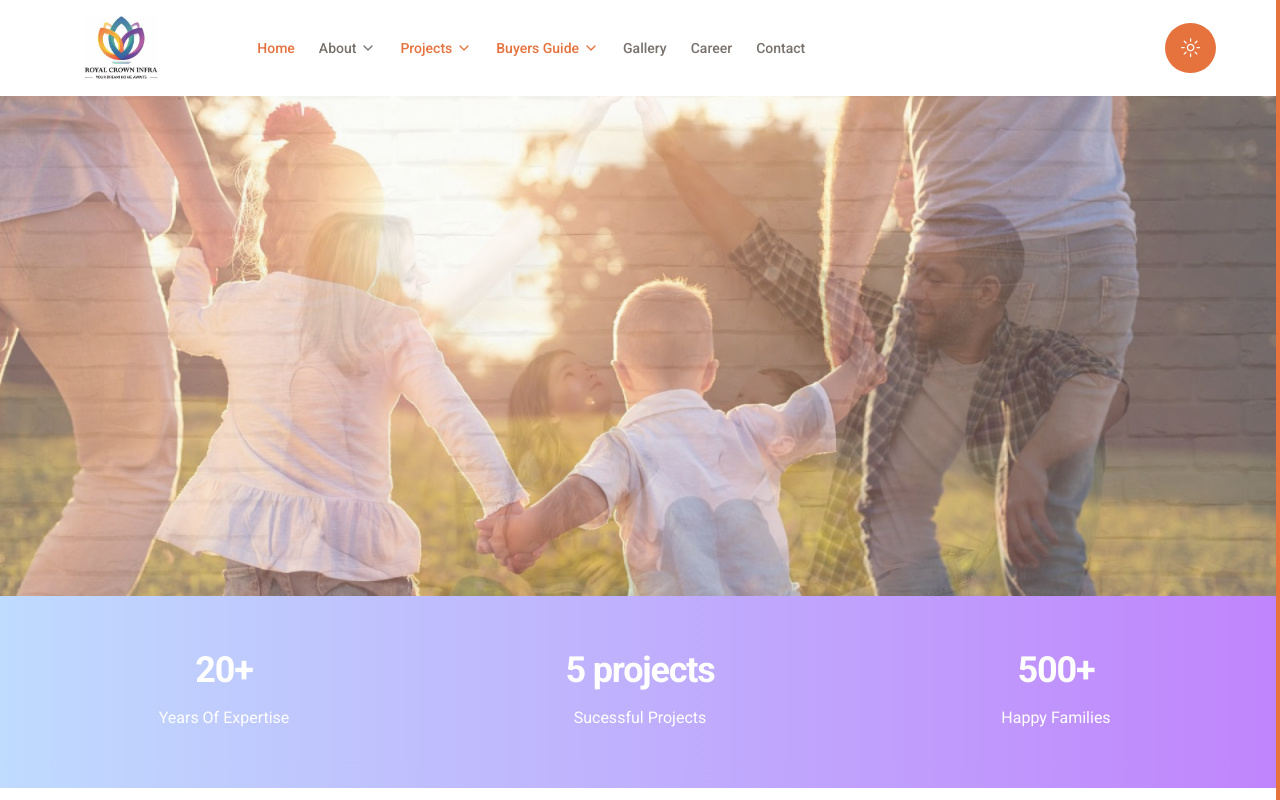
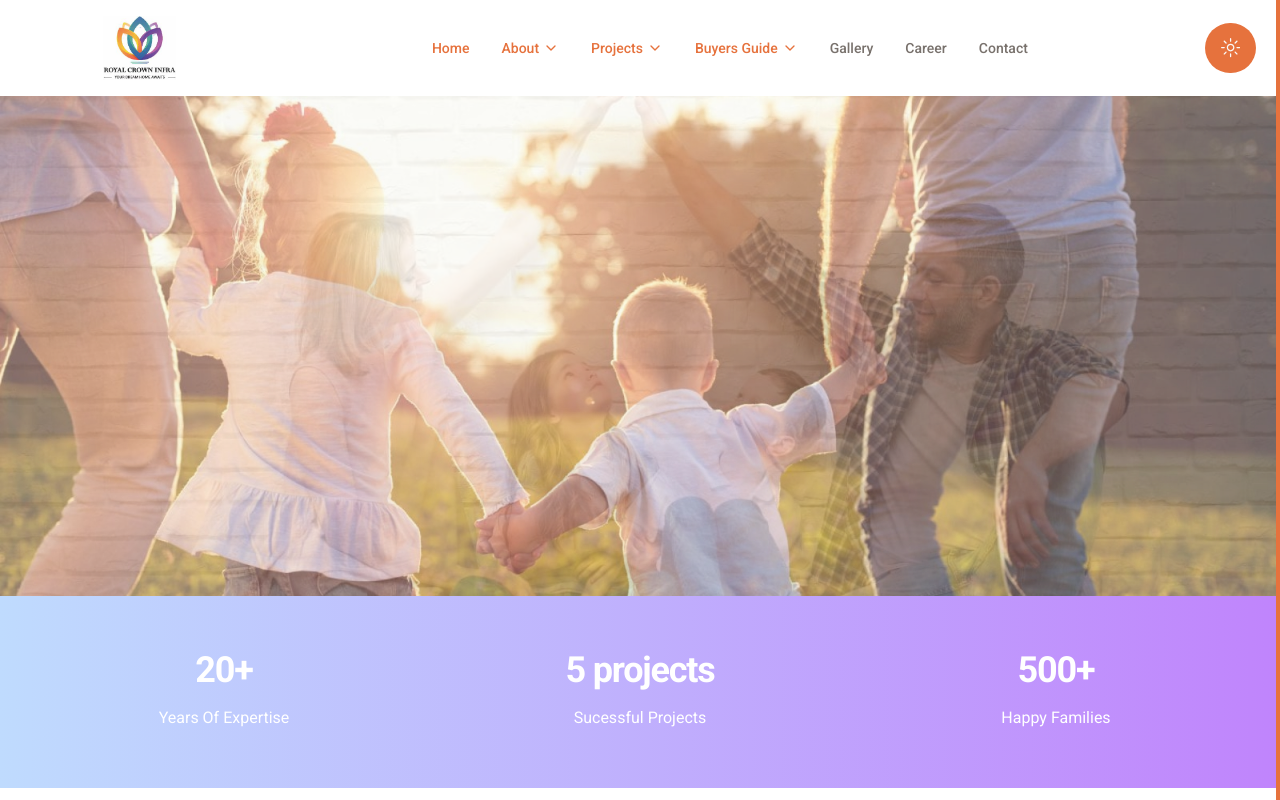
Before and after one commit to royalcrowninfra/royal, a Next.js app: page / in a window 1280 px wide. Shown: the top 800 px of the page. Built offline with nearby package versions, Linux system fonts and the light colour scheme.

Commit message:
new code

```diff
--- a/components/Header.jsx
+++ b/components/Header.jsx
@@ -1,16 +1,171 @@
 "use client";
+import React, { useState, useEffect } from "react";
+import Link from "next/link";
+import { usePathname } from "next/navigation";
+import { Menu, X, ChevronDown, ChevronRight } from "lucide-react";
+import { motion, AnimatePresence } from "framer-motion";
 import Logo from "./Logo";
-import Nav from "./Nav";
-import Mobilenavigation from "./Mobilenavigation";
 import ThemeToggler from "./ThemeToggler";
-import React, { useEffect, useState } from "react";
-import { usePathname } from "next/navigation";
-import Link from "next/link";
-import { motion } from "framer-motion";
+
+const links = [
+  { path: "/", name: "Home" },
+  {
+    path: "/",
+    name: "About",
+    dropdown: [
+      { path: "/about", name: "Our Team" },
+      { path: "/about/aboutTheGroup", name: "About The Group" },
+      { path: "/about/visionAndMission", name: "Vision And Mission" },
+      { path: "/about/philosophy", name: "Philosophy" },
+      { path: "/about/values", name: "Values" },
+    ],
+  },
+  {
+    path: "/",
+    name: "Projects",
+    dropdown: [
+      { path: "/projects/ongoingProjects", name: "Ongoing Projects" },
+      { path: "/projects/completedProjects", name: "Completed Projects" },
+    ],
+  },
+  {
+    path: "/",
+    name: "Buyers Guide",
+    dropdown: [
+      { path: "/buyersGuide/panvelDevelopment", name: "Panvel Development" },
+      { path: "/buyersGuide/homeLoans", name: "Home Loans" },
+      { path: "/buyersGuide/gst", name: "GST" },
+      { path: "/buyersGuide/stampDuty&Reg", name: "Stamp Duty & Reg" },
+      { path: "/buyersGuide/legal&TaxBenefits", name: "Legal & Tax Benefits" },
+      { path: "/buyersGuide/nriGuide", name: "NRI Guide" },
+      { path: "/buyersGuide/pmay", name: "PMAY" },
+      { path: "/buyersGuide/emiCalculator", name: "EMI Calculator" },
+    ],
+  },
+  { path: "/gallery", name: "Gallery" },
+  { path: "/career", name: "Career" },
+  { path: "/contact", name: "Contact" },
+];
+
+const NavLink = ({ href, children, isActive, hasDropdown, onClick, isMobile }) => (
+  <Link href={href} onClick={onClick}>
+    <motion.span
+      className={`text-sm font-medium transition-colors hover:text-primary ${
+        isActive ? "text-primary" : "text-muted-foreground"
+      } ${hasDropdown ? "flex items-center justify-between" : ""} ${
+        isMobile ? "py-2 px-4 w-full" : ""
+      }`}
+      whileHover={{ scale: 1.05 }}
+      whileTap={{ scale: 0.95 }}
+    >
+      {children}
+      {hasDropdown && (isMobile ? <ChevronRight className="h-4 w-4" /> : <ChevronDown className="ml-1 h-4 w-4" />)}
+    </motion.span>
+  </Link>
+);
+
+const DropdownMenu = ({ items, isOpen, onClose, isMobile }) => (
+  <AnimatePresence>
+    {isOpen && (
+      <motion.div
+        initial={{ opacity: 0, y: isMobile ? 0 : -10 }}
+        animate={{ opacity: 1, y: 0 }}
+        exit={{ opacity: 0, y: isMobile ? 0 : -10 }}
+        transition={{ duration: 0.2 }}
+        className={`${
+          isMobile ? "w-full" : "absolute left-0 mt-2 w-48"
+        } bg-background rounded-md shadow-xl z-20`}
+      >
+        {items.map((item) => (
+          <Link
+            key={item.path}
+            href={item.path}
+            className={`block px-4 py-2 text-sm text-foreground hover:bg-accent ${
+              isMobile ? "border-b border-gray-200 last:border-b-0" : ""
+            }`}
+            onClick={onClose}
+          >
+            {item.name}
+          </Link>
+        ))}
+      </motion.div>
+    )}
+  </AnimatePresence>
+);
+
+const NavItem = ({ item, isActive, isMobile, onClose }) => {
+  const [isOpen, setIsOpen] = useState(false);
+
+  const handleMouseEnter = () => !isMobile && setIsOpen(true);
+  const handleMouseLeave = () => !isMobile && setIsOpen(false);
+  const handleClick = () => {
+    if (isMobile) {
+      setIsOpen(!isOpen);
+    } else if (!item.dropdown) {
+      onClose();
+    }
+  };
+
+  return (
+    <div
+      className={`relative ${isMobile ? "w-full" : ""}`}
+      onMouseEnter={handleMouseEnter}
+      onMouseLeave={handleMouseLeave}
+    >
+      <NavLink
+        href={item.path}
+        isActive={isActive}
+        hasDropdown={!!item.dropdown}
+        onClick={handleClick}
+        isMobile={isMobile}
+      >
+        {item.name}
+      </NavLink>
+      {item.dropdown && (
+        <DropdownMenu
+          items={item.dropdown}
+          isOpen={isOpen}
+          onClose={() => {
+            setIsOpen(false);
+            onClose();
+          }}
+          isMobile={isMobile}
+        />
+      )}
+    </div>
+  );
+};
+
+const MobileMenu = ({ isOpen, links, pathname, onClose }) => (
+  <AnimatePresence>
+    {isOpen && (
+      <motion.div
+        initial={{ opacity: 0, height: 0 }}
+        animate={{ opacity: 1, height: "auto" }}
+        exit={{ opacity: 0, height: 0 }}
+        transition={{ duration: 0.3 }}
+        className="xl:hidden fixed inset-x-0 top-24 bg-background shadow-lg"
+      >
+        <div className="px-4 py-2 space-y-2 max-h-[calc(100vh-6rem)] overflow-y-auto">
+          {links.map((item) => (
+            <NavItem
+              key={item.path}
+              item={item}
+              isActive={pathname.startsWith(item.path)}
+              isMobile={true}
+              onClose={onClose}
+            />
+          ))}
+        </div>
+      </motion.div>
+    )}
+  </AnimatePresence>
+);
 
 const Header = () => {
   const [isMounted, setIsMounted] = useState(false);
   const [header, setHeader] = useState(false);
+  const [isOpen, setIsOpen] = useState(false);
   const pathname = usePathname();
 
   useEffect(() => {
@@ -18,41 +173,73 @@ const Header = () => {
     const handleScroll = () => {
       setHeader(window.scrollY > 50);
     };
+    const handleResize = () => setIsOpen(false);
 
-    // Add scroll event listener
     window.addEventListener("scroll", handleScroll);
+    window.addEventListener("resize", handleResize);
 
-    // Clean up the event listener
-    return () => window.removeEventListener("scroll", handleScroll);
+    return () => {
+      window.removeEventListener("scroll", handleScroll);
+      window.removeEventListener("resize", handleResize);
+    };
   }, []);
 
   if (isMounted === false) return null;
 
   return (
     <header
-      className={`px-6 w-full flex justify-between items-center sticky top-0 z-30 transition-all  ${
+      className={`sticky top-0 z-50 w-full transition-all ${
         header
           ? "bg-gradient-to-r from-white-100 to-white-200 shadow-lg dark:bg-accent"
-          : "dark:bg-transparent"
-      } ${pathname === "/" && "bg-[#fff]"}`}
+          : "bg-background/95 backdrop-blur supports-[backdrop-filter]:bg-background/60 dark:bg-white"
+      } ${pathname === "/" && "bg-white"}`}
     >
-      <Link href='/' className='flex items-center space-x-2'>
+      <nav className="container mx-auto px-6 bg-white">
+        <div className="flex items-center justify-between h-24">
+          {/* Logo Section */}
+          <Link href="/" className="flex items-center space-x-2">
             <motion.div
               initial={{ opacity: 0, scale: 0.5 }}
               animate={{ opacity: 1, scale: 1 }}
               transition={{ duration: 0.5 }}
             >
-          <Logo className='h-full w-full' />
+              <Logo className="h-16 w-full" />
             </motion.div>
           </Link>
 
-      <div className='h-24 py-6 flex items-center justify-between w-full max-w-screen-xl px-6'>
-        <Nav
-          containerStyles='hidden xl:flex gap-x-8 items-center flex-grow justify-center'
-          linkStyles='relative hover:text-primary transition-all'
-          underlineStyles='absolute left-0 top-full h-[2px] bg-primary w-full'
+          {/* Navigation Links - Hidden on mobile, visible on larger screens */}
+          <div className="hidden xl:flex items-center space-x-8 flex-grow justify-center">
+            {links.map((item) => (
+              <NavItem
+                key={item.path}
+                item={item}
+                isActive={pathname.startsWith(item.path)}
+                onClose={() => {}}
               />
+            ))}
           </div>
+
+          {/* Theme Toggler and Mobile Menu Button */}
+          <div className="flex items-center space-x-4">
+            <ThemeToggler />
+            <button
+              className="xl:hidden"
+              onClick={() => setIsOpen(!isOpen)}
+              aria-label="Toggle Menu"
+            >
+              {isOpen ? <X className="h-6 w-6" /> : <Menu className="h-6 w-6" />}
+            </button>
+          </div>
+        </div>
+      </nav>
+
+      {/* Mobile Menu */}
+      <MobileMenu
+        isOpen={isOpen}
+        links={links}
+        pathname={pathname}
+        onClose={() => setIsOpen(false)}
+      />
     </header>
   );
 };
--- a/components/Nav.jsx
+++ b/components/Nav.jsx
@@ -1,252 +1,222 @@
-import React, { useState, useEffect } from "react";
-import Link from "next/link";
-import { usePathname } from "next/navigation";
-import { Menu, X, ChevronDown, ChevronRight } from "lucide-react";
-import { motion, AnimatePresence } from "framer-motion";
-import Logo from "./Logo";
-import ThemeToggler from "./ThemeToggler";
+// import React, { useState, useEffect } from "react";
+// import Link from "next/link";
+// import { usePathname } from "next/navigation";
+// import { Menu, X, ChevronDown, ChevronRight } from "lucide-react";
+// import { motion, AnimatePresence } from "framer-motion";
+// import Logo from "./Logo";
+// import ThemeToggler from "./ThemeToggler";
 
-const links = [
-  { path: "/", name: "Home" },
-  {
-    path: "/about",
-    name: "About",
-    navigate: false,
-    dropdown: [
-      { path: "/about", name: "Our Team" },
-      { path: "/about/aboutTheGroup", name: "About The Group" },
-      { path: "/about/visionAndMission", name: "Vision And Mission" },
-      { path: "/about/philosophy", name: "Philosophy" },
-      { path: "/about/values", name: "Values" },
-    ],
-  },
-  {
-    path: "/",
-    name: "Projects",
-    navigate: false,
-    dropdown: [
-      { path: "/projects/ongoingProjects", name: "Ongoing Projects" },
-      { path: "/projects/completedProjects", name: "Completed Projects" },
-    ],
-  },
-  {
-    path: "/",
-    name: "Buyers Guide",
-    navigate: false,
-    dropdown: [
-      { path: "/buyersGuide/panvelDevelopment", name: "Panvel Development" },
-      { path: "/buyersGuide/homeLoans", name: "Home Loans" },
-      { path: "/buyersGuide/gst", name: "GST" },
-      { path: "/buyersGuide/stampDuty&Reg", name: "Stamp Duty & Reg" },
-      { path: "/buyersGuide/legal&TaxBenefits", name: "Legal & Tax Benefits" },
-      { path: "/buyersGuide/nriGuide", name: "NRI Guide" },
-      { path: "/buyersGuide/pmay", name: "PMAY" },
-      { path: "/buyersGuide/emiCalculator", name: "EMI Calculator" },
-    ],
-  },
-  { path: "/gallery", navigate: true, name: "Gallery" },
-  { path: "/career", navigate: true, name: "Career" },
-  { path: "/contact", navigate: true, name: "Contact" },
-];
+// const links = [
+//   { path: "/", name: "Home" },
+//   {
+//     path: "/about",
+//     name: "About",
+//     dropdown: [
+//       { path: "/about", name: "Our Team" },
+//       { path: "/about/aboutTheGroup", name: "About The Group" },
+//       { path: "/about/visionAndMission", name: "Vision And Mission" },
+//       { path: "/about/philosophy", name: "Philosophy" },
+//       { path: "/about/values", name: "Values" },
+//     ],
+//   },
+//   {
+//     path: "/",
+//     name: "Projects",
+//     dropdown: [
+//       { path: "/projects/ongoingProjects", name: "Ongoing Projects" },
+//       { path: "/projects/completedProjects", name: "Completed Projects" },
+//     ],
+//   },
+//   {
+//     path: "/",
+//     name: "Buyers Guide",
+//     dropdown: [
+//       { path: "/buyersGuide/panvelDevelopment", name: "Panvel Development" },
+//       { path: "/buyersGuide/homeLoans", name: "Home Loans" },
+//       { path: "/buyersGuide/gst", name: "GST" },
+//       { path: "/buyersGuide/stampDuty&Reg", name: "Stamp Duty & Reg" },
+//       { path: "/buyersGuide/legal&TaxBenefits", name: "Legal & Tax Benefits" },
+//       { path: "/buyersGuide/nriGuide", name: "NRI Guide" },
+//       { path: "/buyersGuide/pmay", name: "PMAY" },
+//       { path: "/buyersGuide/emiCalculator", name: "EMI Calculator" },
+//     ],
+//   },
+//   { path: "/gallery", name: "Gallery" },
+//   { path: "/career", name: "Career" },
+//   { path: "/contact", name: "Contact" },
+// ];
 
-const NavLink = ({
-  href,
-  children,
-  isActive,
-  hasDropdown,
-  onClick,
-  isMobile,
-  navigate,
-}) =>
-  navigate ? (
-    <Link href={href} onClick={onClick}>
-      <motion.span
-        className={`text-sm font-medium transition-colors hover:text-primary ${
-          isActive ? "text-primary" : "text-muted-foreground"
-        } ${hasDropdown ? "flex items-center justify-between" : ""} ${
-          isMobile ? "py-2 px-4 w-full" : ""
-        }`}
-        whileHover={{ scale: 1.05 }}
-        whileTap={{ scale: 0.95 }}
-      >
-        {children}
-        {hasDropdown &&
-          (isMobile ? (
-            <ChevronRight className='h-4 w-4' />
-          ) : (
-            <ChevronDown className='ml-1 h-4 w-4' />
-          ))}
-      </motion.span>
-    </Link>
-  ) : (
-    <motion.span
-      className={`cursor-pointer text-sm font-medium transition-colors hover:text-primary ${
-        isActive ? "text-primary" : "text-muted-foreground"
-      } ${hasDropdown ? "flex items-center justify-between" : ""} ${
-        isMobile ? "py-2 px-4 w-full" : ""
-      }`}
-      whileHover={{ scale: 1.05 }}
-      whileTap={{ scale: 0.95 }}
-    >
-      {children}
-      {hasDropdown &&
-        (isMobile ? (
-          <ChevronRight className='h-4 w-4' />
-        ) : (
-          <ChevronDown className='ml-1 h-4 w-4' />
-        ))}
-    </motion.span>
-  );
+// const NavLink = ({ href, children, isActive, hasDropdown, onClick, isMobile }) => (
+//   <Link href={href} onClick={onClick}>
+//     <motion.span
+//       className={`text-sm font-medium transition-colors hover:text-primary ${
+//         isActive ? "text-primary" : "text-muted-foreground"
+//       } ${hasDropdown ? "flex items-center justify-between" : ""} ${
+//         isMobile ? "py-2 px-4 w-full" : ""
+//       }`}
+//       whileHover={{ scale: 1.05 }}
+//       whileTap={{ scale: 0.95 }}
+//     >
+//       {children}
+//       {hasDropdown && (isMobile ? <ChevronRight className="h-4 w-4" /> : <ChevronDown className="ml-1 h-4 w-4" />)}
+//     </motion.span>
+//   </Link>
+// );
 
-const DropdownMenu = ({ items, isOpen, onClose, isMobile }) => (
-  <AnimatePresence>
-    {isOpen && (
-      <motion.div
-        initial={{ opacity: 0, y: isMobile ? 0 : -10 }}
-        animate={{ opacity: 1, y: 0 }}
-        exit={{ opacity: 0, y: isMobile ? 0 : -10 }}
-        transition={{ duration: 0.2 }}
-        className={`${
-          isMobile ? "w-full" : "absolute left-0 mt-2 w-48"
-        } bg-background rounded-md shadow-xl z-20`}
-      >
-        {items.map((item) => (
-          <Link
-            key={item.path}
-            href={item.path}
-            className={`block px-4 py-2 text-sm text-foreground hover:bg-accent ${
-              isMobile ? "border-b border-gray-200 last:border-b-0" : ""
-            }`}
-            onClick={onClose}
-          >
-            {item.name}
-          </Link>
-        ))}
-      </motion.div>
-    )}
-  </AnimatePresence>
-);
+// const DropdownMenu = ({ items, isOpen, onClose, isMobile }) => (
+//   <AnimatePresence>
+//     {isOpen && (
+//       <motion.div
+//         initial={{ opacity: 0, y: isMobile ? 0 : -10 }}
+//         animate={{ opacity: 1, y: 0 }}
+//         exit={{ opacity: 0, y: isMobile ? 0 : -10 }}
+//         transition={{ duration: 0.2 }}
+//         className={`${
+//           isMobile ? "w-full" : "absolute left-0 mt-2 w-48"
+//         } bg-background rounded-md shadow-xl z-20`}
+//       >
+//         {items.map((item) => (
+//           <Link
+//             key={item.path}
+//             href={item.path}
+//             className={`block px-4 py-2 text-sm text-foreground hover:bg-accent ${
+//               isMobile ? "border-b border-gray-200 last:border-b-0" : ""
+//             }`}
+//             onClick={onClose}
+//           >
+//             {item.name}
+//           </Link>
+//         ))}
+//       </motion.div>
+//     )}
+//   </AnimatePresence>
+// );
 
-const NavItem = ({ item, isActive, isMobile, onClose }) => {
-  const [isOpen, setIsOpen] = useState(false);
+// const NavItem = ({ item, isActive, isMobile, onClose }) => {
+//   const [isOpen, setIsOpen] = useState(false);
 
-  const handleMouseEnter = () => !isMobile && setIsOpen(true);
-  const handleMouseLeave = () => !isMobile && setIsOpen(false);
-  const handleClick = () => {
-    if (isMobile) {
-      setIsOpen(!isOpen);
-    } else if (!item.dropdown) {
-      onClose();
-    }
-  };
+//   const handleMouseEnter = () => !isMobile && setIsOpen(true);
+//   const handleMouseLeave = () => !isMobile && setIsOpen(false);
+//   const handleClick = () => {
+//     if (isMobile) {
+//       setIsOpen(!isOpen);
+//     } else if (!item.dropdown) {
+//       onClose();
+//     }
+//   };
 
-  return (
-    <div
-      className={`relative ${isMobile ? "w-full" : ""}`}
-      onMouseEnter={handleMouseEnter}
-      onMouseLeave={handleMouseLeave}
-    >
-      <NavLink
-        href={item.path}
-        isActive={isActive}
-        hasDropdown={!!item.dropdown}
-        onClick={handleClick}
-        isMobile={isMobile}
-        navigate={item.navigate}
-      >
-        {item.name}
-      </NavLink>
-      {item.dropdown && (
-        <DropdownMenu
-          items={item.dropdown}
-          isOpen={isOpen}
-          onClose={() => {
-            setIsOpen(false);
-            onClose();
-          }}
-          isMobile={isMobile}
-        />
-      )}
-    </div>
-  );
-};
+//   return (
+//     <div
+//       className={`relative ${isMobile ? "w-full" : ""}`}
+//       onMouseEnter={handleMouseEnter}
+//       onMouseLeave={handleMouseLeave}
+//     >
+//       <NavLink
+//         href={item.path}
+//         isActive={isActive}
+//         hasDropdown={!!item.dropdown}
+//         onClick={handleClick}
+//         isMobile={isMobile}
+//       >
+//         {item.name}
+//       </NavLink>
+//       {item.dropdown && (
+//         <DropdownMenu
+//           items={item.dropdown}
+//           isOpen={isOpen}
+//           onClose={() => {
+//             setIsOpen(false);
+//             onClose();
+//           }}
+//           isMobile={isMobile}
+//         />
+//       )}
+//     </div>
+//   );
+// };
 
-const MobileMenu = ({ isOpen, links, pathname, onClose }) => (
-  <AnimatePresence>
-    {isOpen && (
-      <motion.div
-        initial={{ opacity: 0, height: 0 }}
-        animate={{ opacity: 1, height: "auto" }}
-        exit={{ opacity: 0, height: 0 }}
-        transition={{ duration: 0.3 }}
-        className='md:hidden fixed inset-x-0 top-16 bg-background shadow-lg'
-      >
-        <div className='px-4 py-2 space-y-2 max-h-[calc(100vh-4rem)] overflow-y-auto'>
-          {links.map((item) => (
-            <NavItem
-              key={item.path}
-              item={item}
-              isActive={pathname.startsWith(item.path)}
-              isMobile={true}
-              onClose={onClose}
-            />
-          ))}
-        </div>
-      </motion.div>
-    )}
-  </AnimatePresence>
-);
+// const MobileMenu = ({ isOpen, links, pathname, onClose }) => (
+//   <AnimatePresence>
+//     {isOpen && (
+//       <motion.div
+//         initial={{ opacity: 0, height: 0 }}
+//         animate={{ opacity: 1, height: "auto" }}
+//         exit={{ opacity: 0, height: 0 }}
+//         transition={{ duration: 0.3 }}
+//         className="md:hidden fixed inset-x-0 top-16 bg-background shadow-lg"
+//       >
+//         <div className="px-4 py-2 space-y-2 max-h-[calc(100vh-4rem)] overflow-y-auto">
+//           {links.map((item) => (
+//             <NavItem
+//               key={item.path}
+//               item={item}
+//               isActive={pathname.startsWith(item.path)}
+//               isMobile={true}
+//               onClose={onClose}
+//             />
+//           ))}
+//         </div>
+//       </motion.div>
+//     )}
+//   </AnimatePresence>
+// );
 
-const Navbar = () => {
-  const pathname = usePathname();
-  const [isOpen, setIsOpen] = useState(false);
+// const Navbar = () => {
+//   const pathname = usePathname();
+//   const [isOpen, setIsOpen] = useState(false);
 
-  useEffect(() => {
-    const handleResize = () => setIsOpen(false);
-    window.addEventListener("resize", handleResize);
-    return () => window.removeEventListener("resize", handleResize);
-  }, []);
+//   useEffect(() => {
+//     const handleResize = () => setIsOpen(false);
+//     window.addEventListener("resize", handleResize);
+//     return () => window.removeEventListener("resize", handleResize);
+//   }, []);
 
-  return (
-    <header className='sticky top-0 z-50 w-full bg-background/95 backdrop-blur supports-[backdrop-filter]:bg-background/60'>
-      <nav className='container mx-auto px-4'>
-        <div className='flex items-center justify-between h-16'>
-          <div className='hidden md:flex items-center space-x-6'>
-            {links.map((item) => (
-              <NavItem
-                key={item.path}
-                item={item}
-                isActive={pathname.startsWith(item.path)}
-                onClose={() => {}}
-              />
-            ))}
-          </div>
+//   return (
+//     <header className="sticky top-0 z-50 w-full bg-background/95 backdrop-blur supports-[backdrop-filter]:bg-background/60">
+//       <nav className="container mx-auto px-4">
+//         <div className="flex items-center justify-between h-16">
+//           <Link href="/" className="flex items-center space-x-2">
+//             <motion.div
+//               initial={{ opacity: 0, scale: 0.5 }}
+//               animate={{ opacity: 1, scale: 1 }}
+//               transition={{ duration: 0.5 }}
+//             >
+//               <Logo className="h-10 w-auto" />
+//             </motion.div>
+//           </Link>
 
-          <div className='flex items-center space-x-4'>
-            <button
-              className='md:hidden'
-              onClick={() => setIsOpen(!isOpen)}
-              aria-label='Toggle Menu'
-            >
-              {isOpen ? (
-                <X className='h-6 w-6' />
-              ) : (
-                <Menu className='h-6 w-6' />
-              )}
-            </button>
-            <ThemeToggler />
-          </div>
-        </div>
-      </nav>
+//           <div className="hidden md:flex items-center space-x-6">
+//             {links.map((item) => (
+//               <NavItem
+//                 key={item.path}
+//                 item={item}
+//                 isActive={pathname.startsWith(item.path)}
+//                 onClose={() => {}}
+//               />
+//             ))}
+//           </div>
 
-      <MobileMenu
-        isOpen={isOpen}
-        links={links}
-        pathname={pathname}
-        onClose={() => setIsOpen(false)}
-      />
-    </header>
-  );
-};
+//           <div className="flex items-center space-x-4">
+//             <ThemeToggler />
+//             <button
+//               className="md:hidden"
+//               onClick={() => setIsOpen(!isOpen)}
+//               aria-label="Toggle Menu"
+//             >
+//               {isOpen ? <X className="h-6 w-6" /> : <Menu className="h-6 w-6" />}
+//             </button>
+//           </div>
+//         </div>
+//       </nav>
 
-export default Navbar;
+//       <MobileMenu
+//         isOpen={isOpen}
+//         links={links}
+//         pathname={pathname}
+//         onClose={() => setIsOpen(false)}
+//       />
+//     </header>
+//   );
+// };
+
+// export default Navbar;
```
Lines whose indentation alone changed are shown as unchanged.
